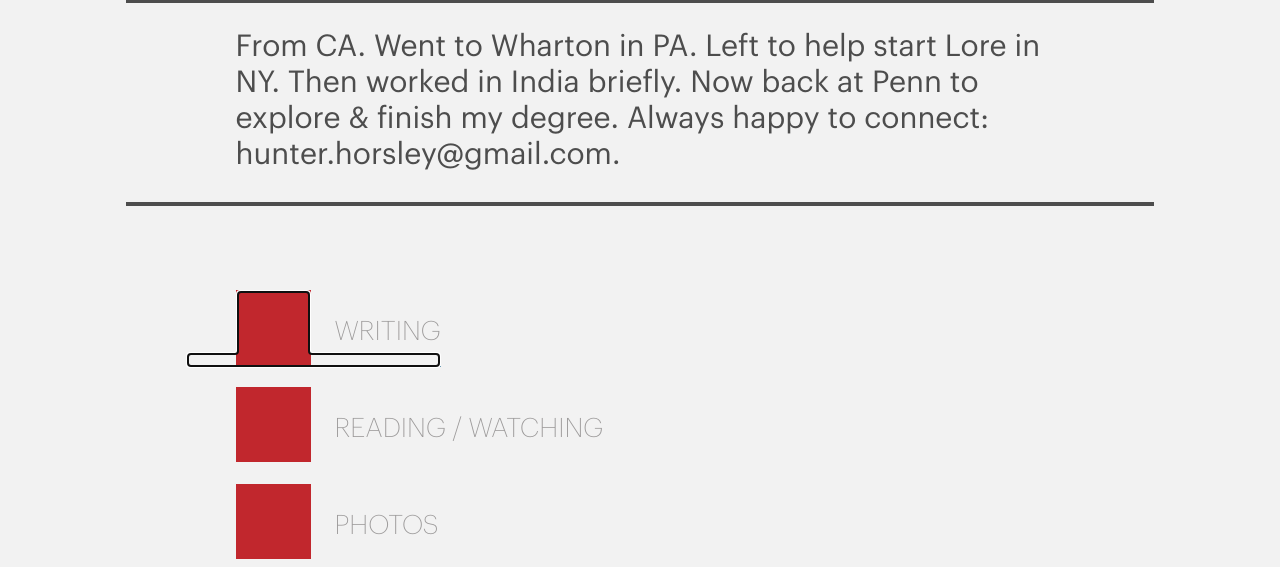
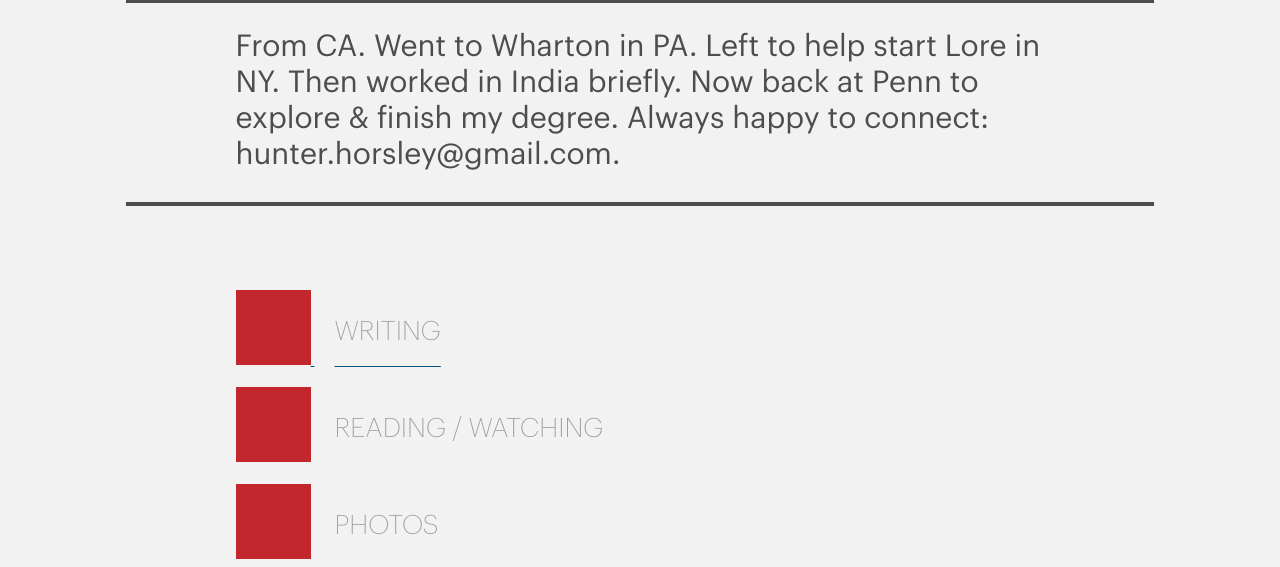
Before and after one commit to HHorsley/hh_blog, a PHP site: page / in a window 1280 px wide, with the restyled element focused. Shown: the part 195-762 px from the top of the page. Run offline with PHP 8.4, Linux system fonts and the light colour scheme.

Commit message:
removed outline on focus in css

```diff
--- a/main.css
+++ b/main.css
@@ -92,6 +92,10 @@
 	text-decoration: none;
 }
 
+a:focus {
+	outline: none;
+}
+
 nav>ul>li:hover .block {
 	background-color: #86171A;
 }
```
